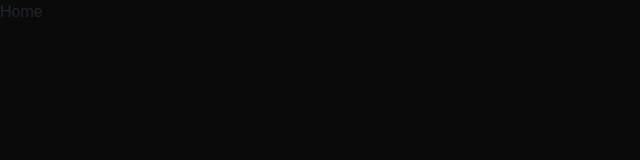
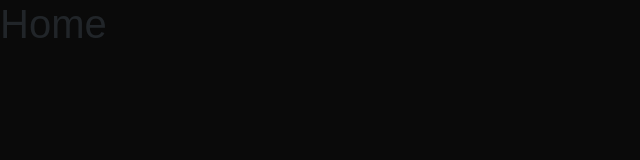
Before and after one commit to mateolohezic/crossfitgames-frontend, a React (Vite) app: page / in a window 1280 px wide. Shown: the top 160 px of the page, without its empty margins (0-640 px from the left). Built offline with nearby package versions, Linux system fonts and the light colour scheme; a web font is replaced by a local one.

Commit message:
feature/Home

```diff
--- a/src/Pages/Home/Home.jsx
+++ b/src/Pages/Home/Home.jsx
@@ -5,7 +5,7 @@ function Home() {
 
     return (
     <>
-        Home
+        <h1>Home</h1>
     </>
     )
 }
```
